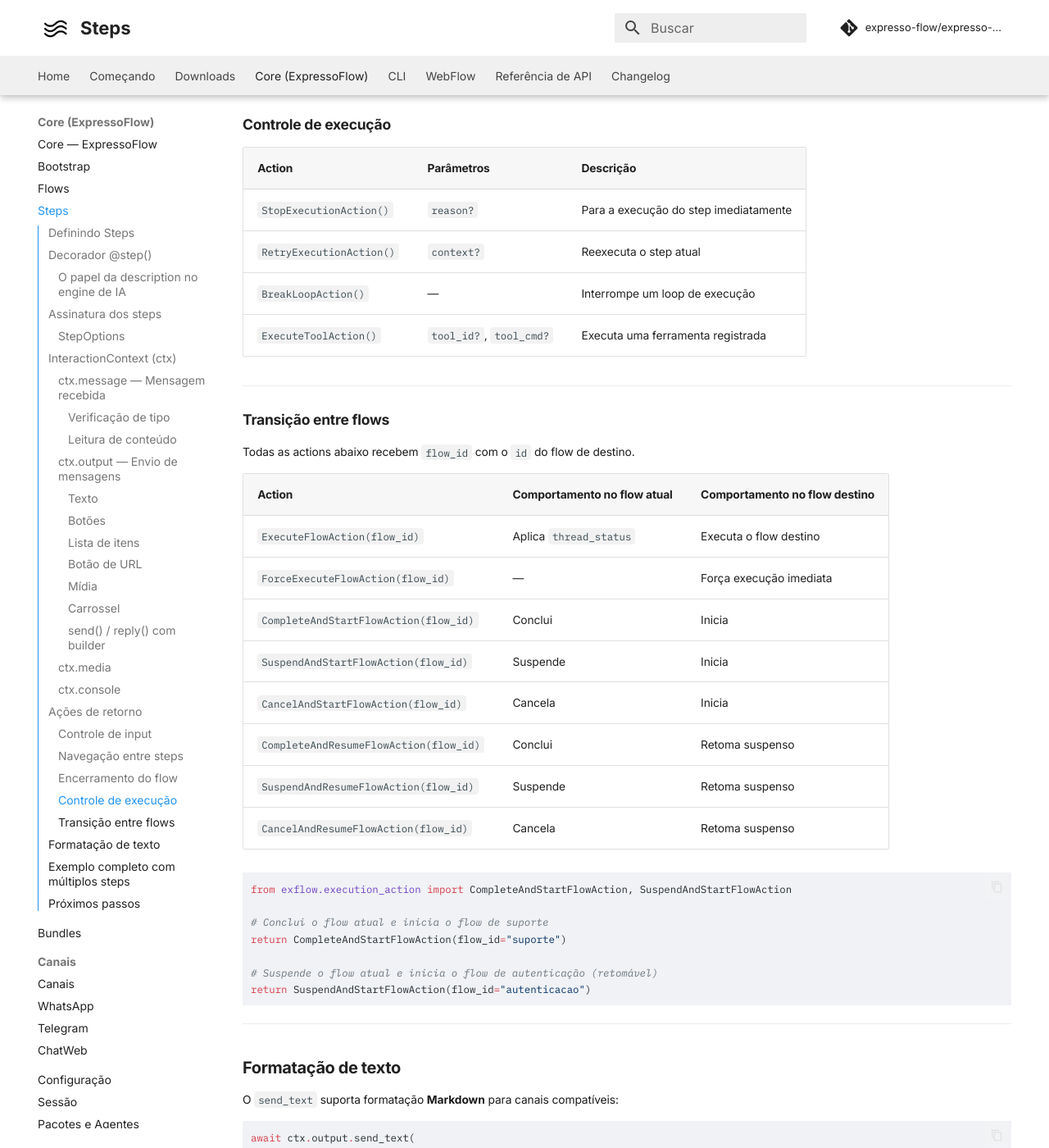
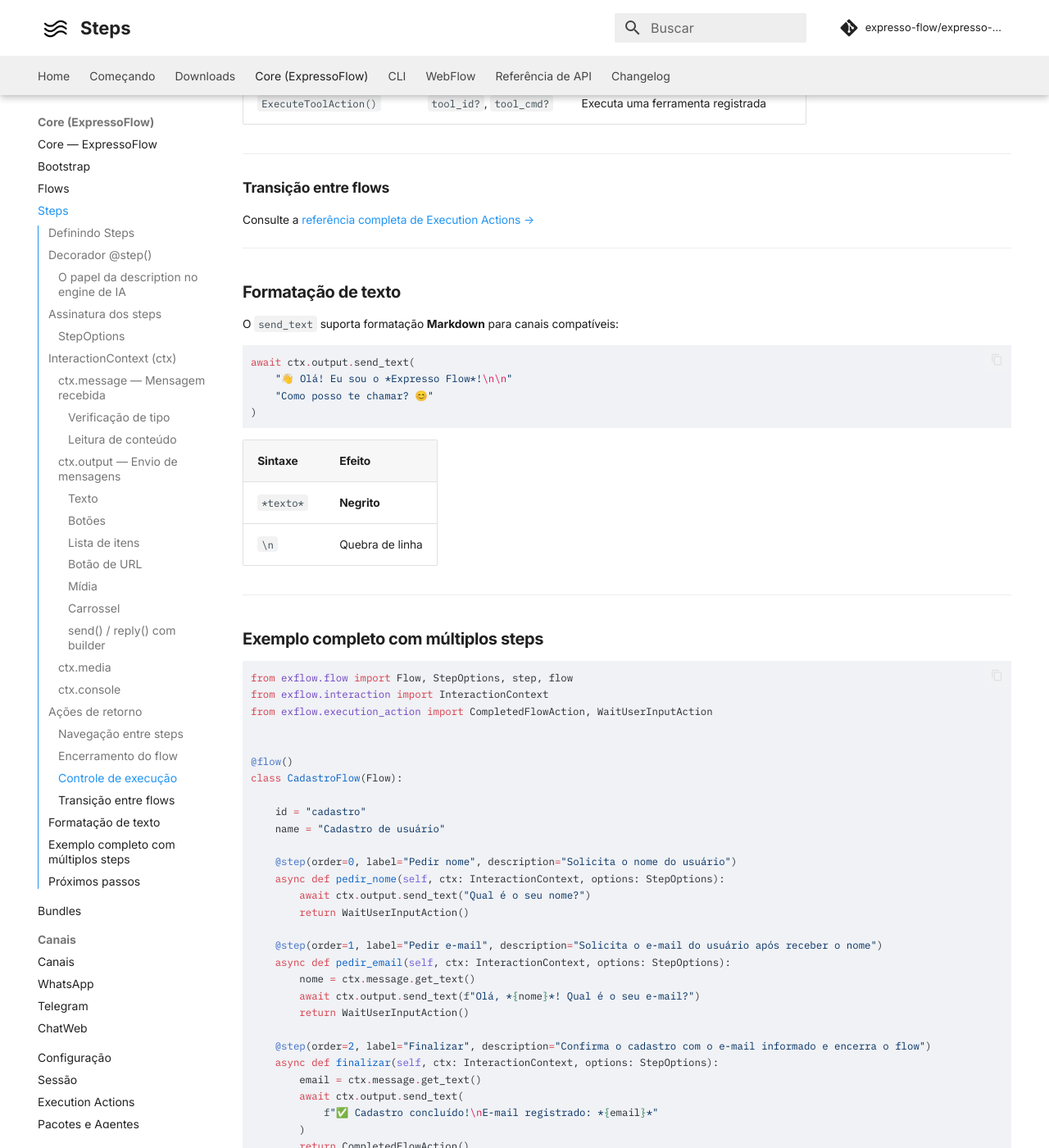
Before and after one commit to goiascode/expresso-flow-doc, an MkDocs documentation site: the page built from docs/core/steps.md, in a window 1280 px wide and 1400 px high, scrolled down 9009 px. Shown: the whole window at 82% size. Built offline with MkDocs 1.6.1 and Material for MkDocs 9.7.7, drawn with Linux system fonts in a browser that asks for light colours; comment, search, counter and statistics services are not loaded; the version menu is left out; some of the changed text lies outside the part shown.

Commit message:
Add Execution Actions documentation and update steps reference

````diff
--- a/docs/core/steps.md
+++ b/docs/core/steps.md
@@ -310,22 +310,11 @@ except Exception as e:
 
 ## Ações de retorno
 
-Todo step deve retornar uma subclasse de `ExecutionAction`. Se nenhuma ação for retornada, o framework aplica **`NextStepFlowAction`** automaticamente, avançando para o próximo step.
+Todo step deve retornar uma subclasse de `ExecutionAction`. Se nenhuma ação for retornada, o framework aplica **`NextStepFlowAction`** automaticamente.
 
-```python
-from exflow.execution_action import ExecutionAction  # classe base abstrata
-```
-
-A classe base expõe dois campos opcionais disponíveis em todas as actions:
-
-| Campo | Tipo | Descrição |
-|-------|------|-----------|
-| `data` | `dict` | Dados arbitrários propagados para o próximo step |
-| `path` | `str \| Enum \| None` | Caminho/rota alternativo de execução |
+Consulte a [referência completa de Execution Actions →](actions.md)
 
 ---
-
-### Controle de input
 
 | Action | Parâmetros | Descrição |
 |--------|-----------|-----------|
@@ -381,28 +370,7 @@ return GoToStepLabelFlowAction(label="Confirmar pedido")
 
 ### Transição entre flows
 
-Todas as actions abaixo recebem `flow_id` com o `id` do flow de destino.
-
-| Action | Comportamento no flow atual | Comportamento no flow destino |
-|--------|-----------------------------|-------------------------------|
-| `ExecuteFlowAction(flow_id)` | Aplica `thread_status` | Executa o flow destino |
-| `ForceExecuteFlowAction(flow_id)` | — | Força execução imediata |
-| `CompleteAndStartFlowAction(flow_id)` | Conclui | Inicia |
-| `SuspendAndStartFlowAction(flow_id)` | Suspende | Inicia |
-| `CancelAndStartFlowAction(flow_id)` | Cancela | Inicia |
-| `CompleteAndResumeFlowAction(flow_id)` | Conclui | Retoma suspenso |
-| `SuspendAndResumeFlowAction(flow_id)` | Suspende | Retoma suspenso |
-| `CancelAndResumeFlowAction(flow_id)` | Cancela | Retoma suspenso |
-
-```python
-from exflow.execution_action import CompleteAndStartFlowAction, SuspendAndStartFlowAction
-
-# Conclui o flow atual e inicia o flow de suporte
-return CompleteAndStartFlowAction(flow_id="suporte")
-
-# Suspende o flow atual e inicia o flow de autenticação (retomável)
-return SuspendAndStartFlowAction(flow_id="autenticacao")
-```
+Consulte a [referência completa de Execution Actions →](actions.md)
 
 ---
 
--- a/mkdocs.yml
+++ b/mkdocs.yml
@@ -135,6 +135,7 @@ nav:
       - ChatWeb: core/channels/chatweb.md
     - Configuração: core/configuration.md
     - Sessão: core/session.md
+    - Execution Actions: core/actions.md
     - Pacotes e Agentes: core/packages.md
   - CLI:
     - cli/index.md
````
Also changed, not shown: docs/core/actions.md (added, +139 -0 lines).
